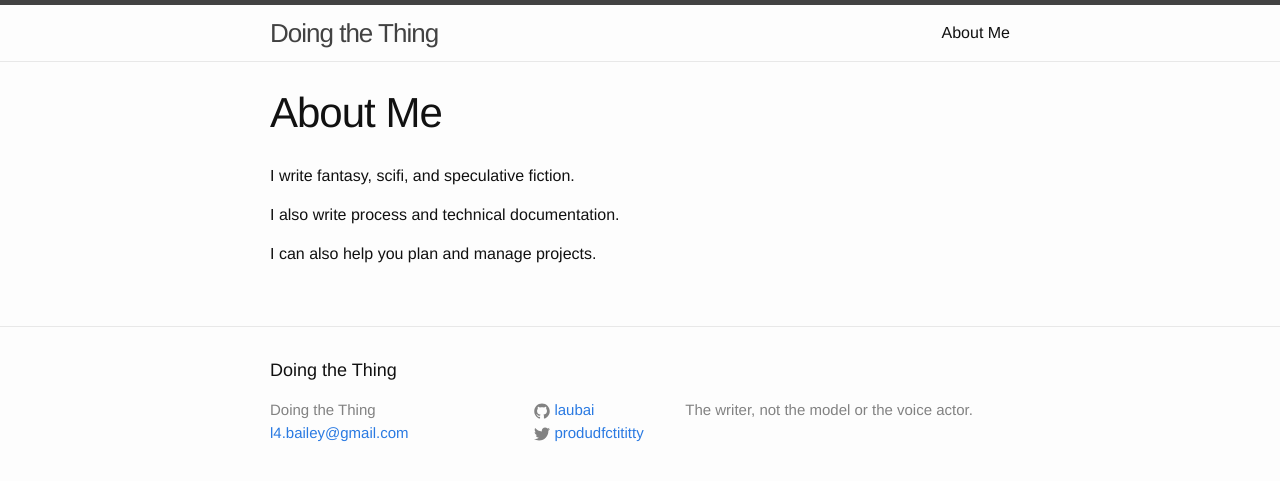
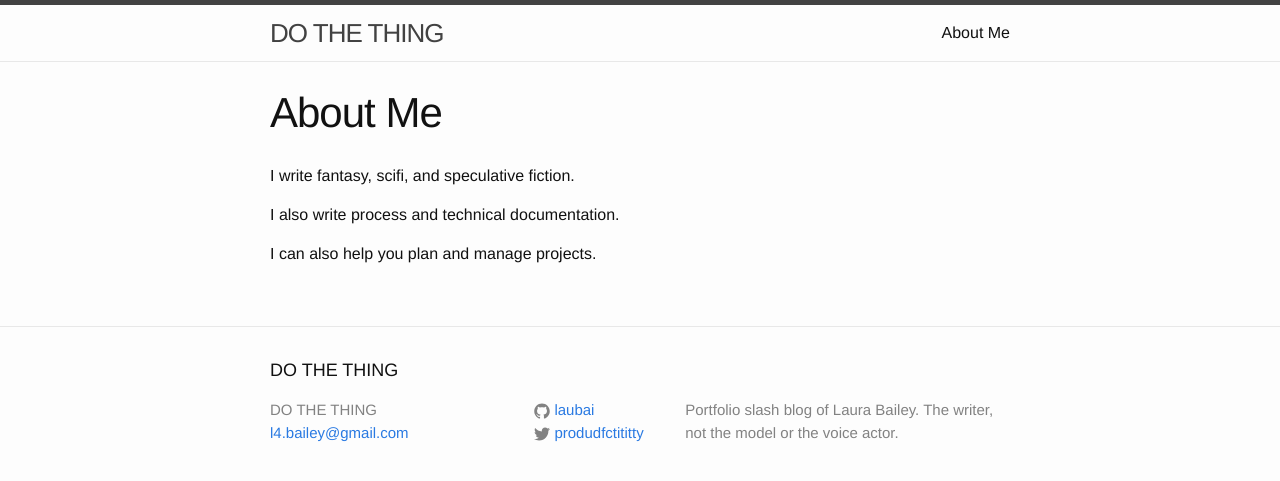
Before and after one commit to laubai/laubai.github.io, a Jekyll site: the page built from about.md, in a window 1280 px wide. Shown: the top 481 px of the page. Built offline with Jekyll 4.4.1, drawn with Linux system fonts in a browser that asks for light colours.

Commit message:
Updated About page
Signed-off-by: Laura Bailey <lbailey@redhat.com>

```diff
--- a/_config.yml
+++ b/_config.yml
@@ -1,7 +1,8 @@
 # Site settings
-title: Doing the Thing
+title: DO THE THING
 email: l4.bailey@gmail.com
 description: > # this means to ignore newlines until "baseurl:"
+   Portfolio slash blog of Laura Bailey.
    The writer, not the model or the voice actor.
 baseurl: "" # the subpath of your site, e.g. /blog/
 url: "http://laurabailey.com.au" # the base hostname & protocol for your site
```
